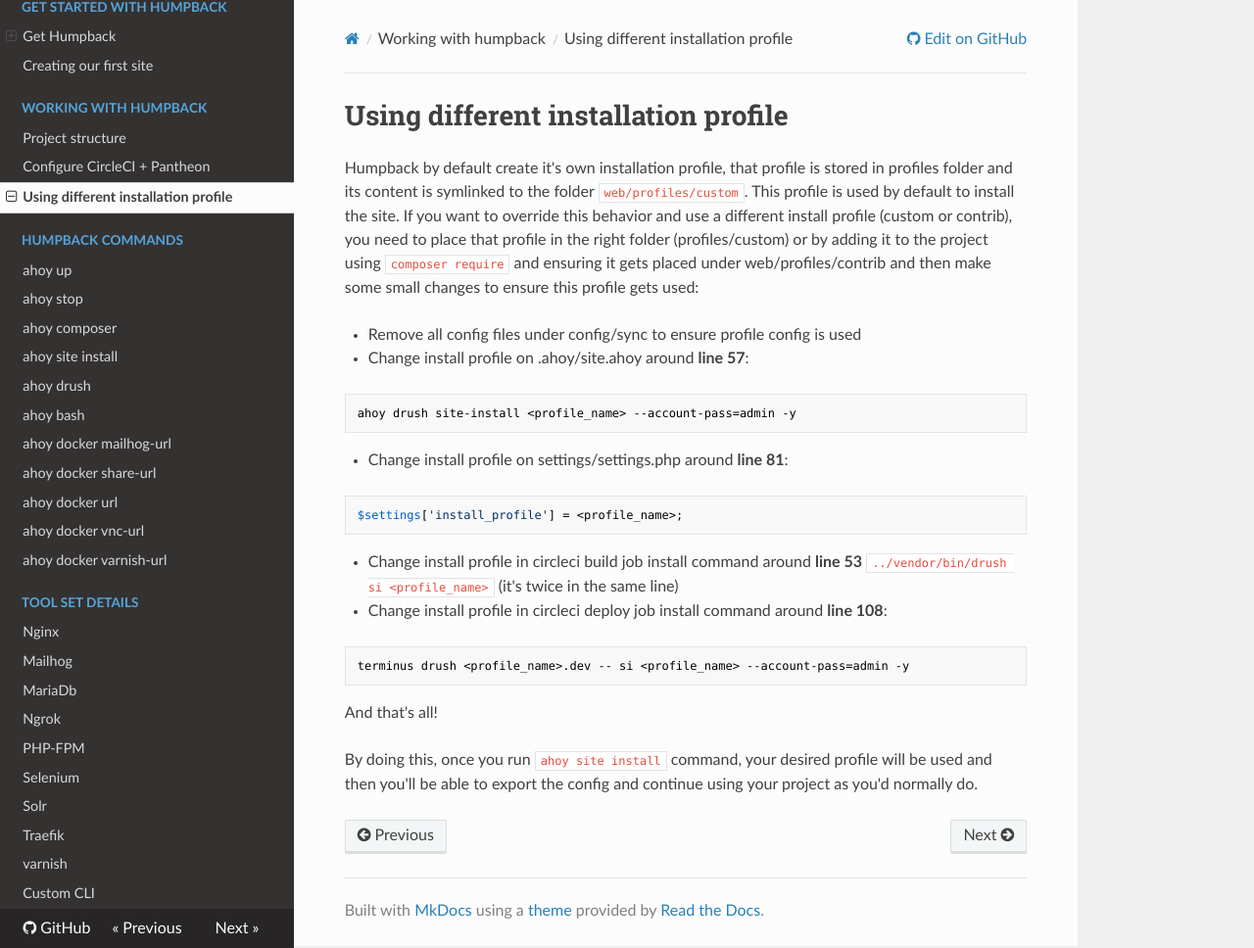
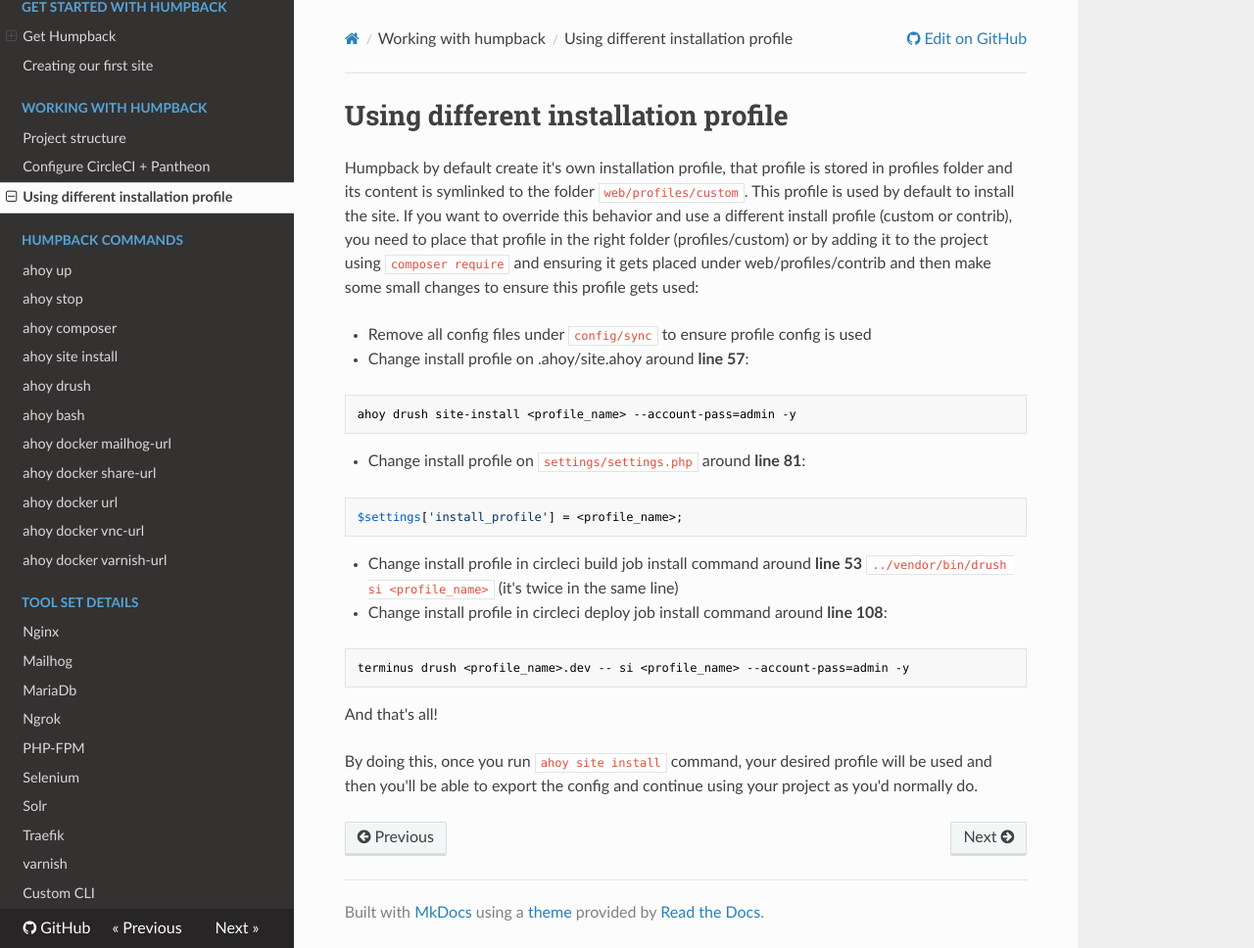
Before and after one commit to humpbackdev/humpback-docs, an MkDocs documentation site: the page built from docs/working-with-humpback/using-different-installation-profile.md, in a window 1280 px wide and 968 px high. Shown: the whole window at 98% size. Built offline with MkDocs 1.6.1, drawn with Linux system fonts in a browser that asks for light colours; nearby versions of some CDN libraries; old or Windows-style settings are respelled for this version of MkDocs.

````diff
--- a/docs/working-with-humpback/using-different-installation-profile.md
+++ b/docs/working-with-humpback/using-different-installation-profile.md
@@ -3,12 +3,12 @@
 Humpback by default create it's own installation profile, that profile is stored in profiles folder and its content is symlinked to the folder `web/profiles/custom`. This profile is used by default to install the site.
 If you want to override this behavior and use a different install profile (custom or contrib), you need to place that profile in the right folder (profiles/custom) or by adding it to the project using `composer require` and ensuring it gets placed under web/profiles/contrib and then make some small changes to ensure this profile gets used:
 
-- Remove all config files under config/sync to ensure profile config is used
+- Remove all config files under `config/sync` to ensure profile config is used
 - Change install profile on .ahoy/site.ahoy around **line 57**:
 ```bash
 ahoy drush site-install <profile_name> --account-pass=admin -y
 ```
-- Change install profile on settings/settings.php around **line 81**:
+- Change install profile on `settings/settings.php` around **line 81**:
 ```php
 $settings['install_profile'] = <profile_name>;
 ```
````
